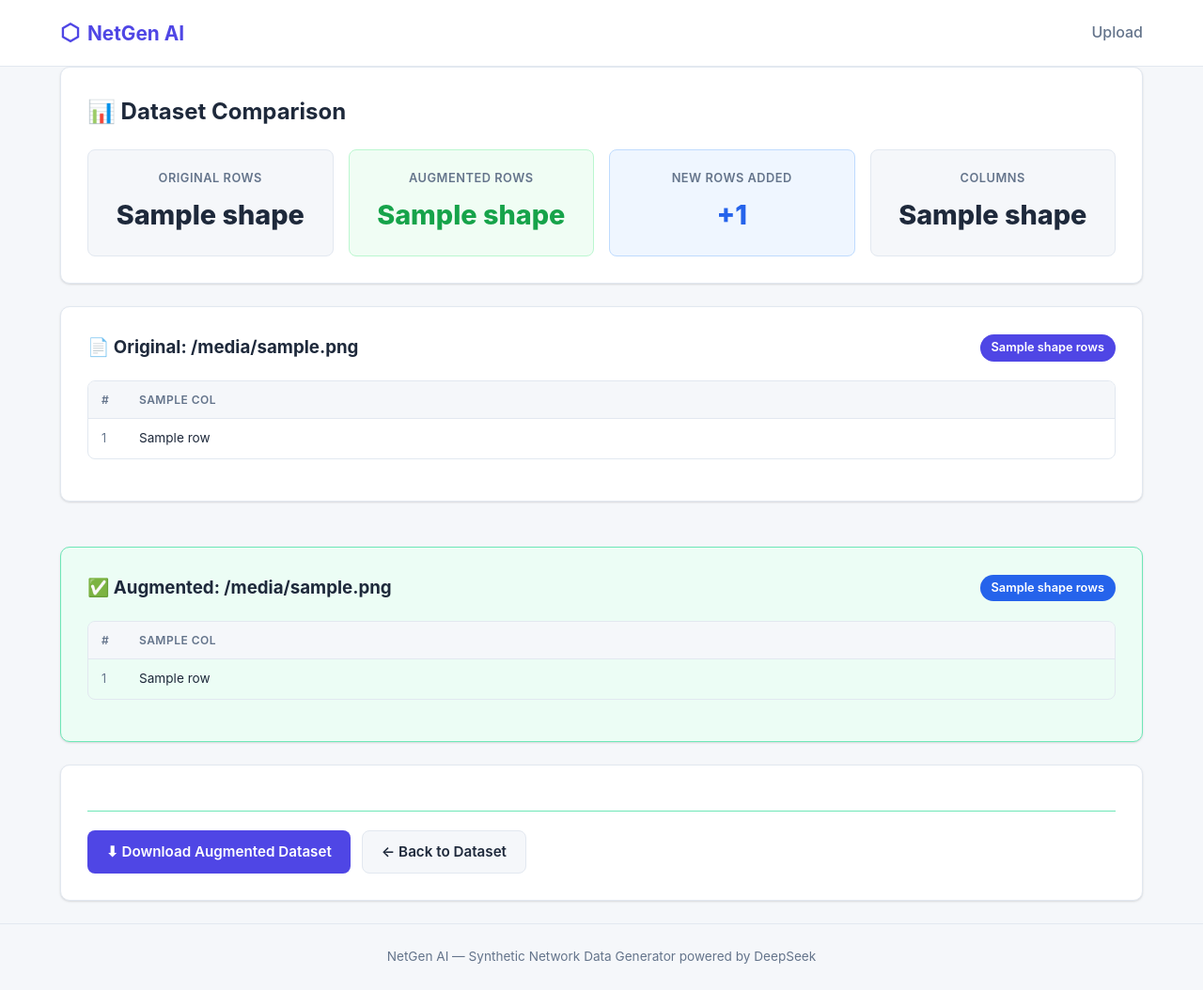
After one commit to KienNguyen-2006/Netgen-AI, a Flask app: template templates/compare.html in a window 1280 px wide. The commit adds this page. Shown: the whole page at 94% size. Run offline with Flask 3, Linux system fonts and the light colour scheme; the template is opened without the code that fills it: most values are stand-ins (such as "Sample title", 1, 10 or a date in 2020); some libraries are stand-ins or nearby versions.

Commit message:
Completed all the function

```diff
--- a/ai_generator.py
+++ b/ai_generator.py
@@ -11,15 +11,18 @@ API_URL = "https://openrouter.ai/api/v1/chat/completions"
 
 MODELS = [
     "nvidia/nemotron-3-super-120b-a12b:free",
+    "google/gemma-4-26b-a4b-it:free",
+    "qwen/qwen3-coder:free",
+    "meta-llama/llama-3.3-70b-instruct:free",
+    "google/gemma-3-27b-it:free",
 ]
 
 SYSTEM_PROMPT = (
-    "You are a network data expert. Analyze the schema and sample rows from this "
-    "BGP network dataset. Generate {n} new realistic rows that follow the same "
-    "patterns, value ranges, and distributions. The generated rows must be coherent, "
-    "valid within the schema, and must NOT duplicate any existing entries. "
-    "Return ONLY a JSON array of objects where each key matches the column headers "
-    "exactly. Do not include any explanation or markdown."
+    "You are a network data expert. Generate {n} new realistic rows for this "
+    "BGP network dataset. Follow the same patterns, value ranges, and distributions. "
+    "Do NOT duplicate existing entries. "
+    "IMPORTANT: Output ONLY a valid JSON array. No thinking, no explanation, no markdown. "
+    "Start your response with [ and end with ]."
 )
 
 
@@ -47,7 +50,7 @@ def _call_api(api_key: str, model: str, system: str, user_content: str) -> dict:
         ],
     }
 
-    response = requests.post(API_URL, headers=headers, json=payload, timeout=120)
+    response = requests.post(API_URL, headers=headers, json=payload, timeout=60)
     data = response.json()
 
     if not response.ok or "error" in data:
@@ -75,7 +78,7 @@ def generate_rows(schema_prompt: str, num_rows: int, retry: bool = True):
             last_error = exc
             print(f"[NetGen AI] {model} failed: {exc}")
             if i < len(MODELS) - 1:
-                time.sleep(2)
+                time.sleep(0.5)
             continue
     else:
         raise RuntimeError(
--- a/app.py
+++ b/app.py
@@ -84,7 +84,7 @@ def generate():
 
     try:
         num_rows = int(request.form.get("num_rows", 5))
-        if num_rows < 1 or num_rows > 100:
+        if num_rows < 1 or num_rows > 10:
             raise ValueError
     except (TypeError, ValueError):
         flash("Please enter a valid number of rows (1–100).", "error")
@@ -143,6 +143,47 @@ def discard():
     return redirect(url_for("dataset"))
 
 
+@app.route("/compare")
+def compare():
+    filepath = session.get("filepath")
+    output_path = session.get("output_path")
+
+    if not filepath or not os.path.exists(filepath):
+        flash("No dataset loaded. Please upload a CSV file first.", "error")
+        return redirect(url_for("index"))
+
+    if not output_path or not os.path.exists(output_path):
+        flash("No augmented dataset yet. Generate and confirm rows first.", "error")
+        return redirect(url_for("dataset"))
+
+    original_df = load_dataset(filepath)
+    augmented_df = load_dataset(output_path)
+
+    original_info = get_dataset_info(original_df)
+    augmented_info = get_dataset_info(augmented_df)
+
+    new_rows_count = len(augmented_df) - len(original_df)
+
+    original_page = request.args.get("orig_page", 1, type=int)
+    augmented_page = request.args.get("aug_page", 1, type=int)
+
+    original_pagination = paginate_df(original_df, original_page, per_page=10)
+    augmented_pagination = paginate_df(augmented_df, augmented_page, per_page=10)
+
+    output_filename = os.path.basename(output_path)
+
+    return render_template(
+        "compare.html",
+        filename=session.get("filename"),
+        output_filename=output_filename,
+        original_info=original_info,
+        augmented_info=augmented_info,
+        original_pagination=original_pagination,
+        augmented_pagination=augmented_pagination,
+        new_rows_count=new_rows_count,
+    )
+
+
 @app.route("/download/<filename>")
 def download(filename):
     filepath = os.path.join(OUTPUT_FOLDER, filename)
--- a/data_handler.py
+++ b/data_handler.py
@@ -34,8 +34,7 @@ def get_dataset_info(df: pd.DataFrame) -> dict:
     }
 
 
-def _truncate_value(val, max_len=100):
-    """Truncate long string values to keep the prompt compact."""
+def _truncate_value(val, max_len=60):
     s = str(val)
     if len(s) > max_len:
         return s[:max_len] + "..."
@@ -47,12 +46,12 @@ def get_schema_prompt(df: pd.DataFrame) -> str:
     schema_lines = [f"- {col}: {dtype}" for col, dtype in df.dtypes.items()]
     schema_text = "\n".join(schema_lines)
 
-    sample = df.head(3).copy()
+    sample = df.head(2).copy()
     for col in sample.columns:
         sample[col] = sample[col].apply(lambda v: _truncate_value(v))
 
     sample_json = sample.to_json(orient="records", indent=2)
-    return f"Schema:\n{schema_text}\n\nSample rows (values may be truncated):\n{sample_json}"
+    return f"Schema:\n{schema_text}\n\nSample rows:\n{sample_json}"
 
 
 def append_rows(original_path: str, new_rows: list[dict]) -> str:
--- a/static/style.css
+++ b/static/style.css
@@ -552,6 +552,69 @@ body {
     color: var(--color-text-muted);
 }
 
+/* Compare Page */
+.stats-grid {
+    display: grid;
+    grid-template-columns: repeat(auto-fit, minmax(150px, 1fr));
+    gap: 16px;
+    margin-top: 16px;
+}
+
+.stat-card {
+    background: var(--color-bg);
+    border: 1px solid var(--color-border);
+    border-radius: 8px;
+    padding: 20px;
+    text-align: center;
+}
+
+.stat-card-success {
+    background: var(--color-success-bg);
+    border-color: var(--color-success-border);
+}
+
+.stat-card-info {
+    background: var(--color-info-bg);
+    border-color: #bfdbfe;
+}
+
+.stat-label {
+    font-size: 0.8rem;
+    font-weight: 600;
+    color: var(--color-text-muted);
+    text-transform: uppercase;
+    letter-spacing: 0.04em;
+    margin-bottom: 6px;
+}
+
+.stat-value {
+    font-size: 1.8rem;
+    font-weight: 800;
+    color: var(--color-text);
+}
+
+.stat-card-success .stat-value {
+    color: var(--color-success);
+}
+
+.stat-card-info .stat-value {
+    color: var(--color-info);
+}
+
+.compare-grid {
+    display: grid;
+    grid-template-columns: 1fr;
+    gap: 24px;
+}
+
+.new-row {
+    background: #dcfce7 !important;
+}
+
+.new-row:hover {
+    background: #bbf7d0 !important;
+}
+
 /* Responsive */
 @media (max-width: 640px) {
     .hero h1 {
--- a/templates/base.html
+++ b/templates/base.html
@@ -16,6 +16,9 @@
                 <a href="{{ url_for('index') }}">Upload</a>
                 {% if session.get('filepath') %}
                 <a href="{{ url_for('dataset') }}">Dataset</a>
+                {% endif %}
+                {% if session.get('output_path') %}
+                <a href="{{ url_for('compare') }}">Compare</a>
                 {% endif %}
             </div>
         </div>
--- /dev/null
+++ b/templates/compare.html
@@ -0,0 +1,123 @@
+{% extends "base.html" %}
+{% block title %}NetGen AI — Compare Datasets{% endblock %}
+
+{% block content %}
+<section class="card">
+    <div class="card-header">
+        <h2>📊 Dataset Comparison</h2>
+    </div>
+
+    <div class="stats-grid">
+        <div class="stat-card">
+            <div class="stat-label">Original Rows</div>
+            <div class="stat-value">{{ original_info.shape[0] }}</div>
+        </div>
+        <div class="stat-card stat-card-success">
+            <div class="stat-label">Augmented Rows</div>
+            <div class="stat-value">{{ augmented_info.shape[0] }}</div>
+        </div>
+        <div class="stat-card stat-card-info">
+            <div class="stat-label">New Rows Added</div>
+            <div class="stat-value">+{{ new_rows_count }}</div>
+        </div>
+        <div class="stat-card">
+            <div class="stat-label">Columns</div>
+            <div class="stat-value">{{ original_info.shape[1] }}</div>
+        </div>
+    </div>
+</section>
+
+<div class="compare-grid">
+    <section class="card">
+        <div class="card-header">
+            <h3>📄 Original: {{ filename }}</h3>
+            <span class="badge">{{ original_info.shape[0] }} rows</span>
+        </div>
+
+        <div class="table-wrapper">
+            <table class="data-table">
+                <thead>
+                    <tr>
+                        <th class="row-num">#</th>
+                        {% for col in original_info.columns %}
+                        <th>{{ col }}</th>
+                        {% endfor %}
+                    </tr>
+                </thead>
+                <tbody>
+                    {% for row in original_pagination.records %}
+                    <tr>
+                        <td class="row-num">{{ (original_pagination.page - 1) * original_pagination.per_page + loop.index }}</td>
+                        {% for col in original_info.columns %}
+                        <td>{{ row[col] }}</td>
+                        {% endfor %}
+                    </tr>
+                    {% endfor %}
+                </tbody>
+            </table>
+        </div>
+
+        {% if original_pagination.total_pages > 1 %}
+        <div class="pagination">
+            {% if original_pagination.page > 1 %}
+            <a href="{{ url_for('compare', orig_page=original_pagination.page - 1, aug_page=augmented_pagination.page) }}" class="btn btn-sm">&laquo; Prev</a>
+            {% endif %}
+            <span class="page-info">Page {{ original_pagination.page }} of {{ original_pagination.total_pages }}</span>
+            {% if original_pagination.page < original_pagination.total_pages %}
+            <a href="{{ url_for('compare', orig_page=original_pagination.page + 1, aug_page=augmented_pagination.page) }}" class="btn btn-sm">Next &raquo;</a>
+            {% endif %}
+        </div>
+        {% endif %}
+    </section>
+
+    <section class="card card-generated">
+        <div class="card-header">
+            <h3>✅ Augmented: {{ output_filename }}</h3>
+            <span class="badge badge-info">{{ augmented_info.shape[0] }} rows</span>
+        </div>
+
+        <div class="table-wrapper">
+            <table class="data-table">
+                <thead>
+                    <tr>
+                        <th class="row-num">#</th>
+                        {% for col in augmented_info.columns %}
+                        <th>{{ col }}</th>
+                        {% endfor %}
+                    </tr>
+                </thead>
+                <tbody>
+                    {% for row in augmented_pagination.records %}
+                    {% set row_num = (augmented_pagination.page - 1) * augmented_pagination.per_page + loop.index %}
+                    <tr class="{{ 'new-row' if row_num > original_info.shape[0] }}">
+                        <td class="row-num">{{ row_num }}</td>
+                        {% for col in augmented_info.columns %}
+                        <td>{{ row[col] }}</td>
+                        {% endfor %}
+                    </tr>
+                    {% endfor %}
+                </tbody>
+            </table>
+        </div>
+
+        {% if augmented_pagination.total_pages > 1 %}
+        <div class="pagination">
+            {% if augmented_pagination.page > 1 %}
+            <a href="{{ url_for('compare', aug_page=augmented_pagination.page - 1, orig_page=original_pagination.page) }}" class="btn btn-sm">&laquo; Prev</a>
+            {% endif %}
+            <span class="page-info">Page {{ augmented_pagination.page }} of {{ augmented_pagination.total_pages }}</span>
+            {% if augmented_pagination.page < augmented_pagination.total_pages %}
+            <a href="{{ url_for('compare', aug_page=augmented_pagination.page + 1, orig_page=original_pagination.page) }}" class="btn btn-sm">Next &raquo;</a>
+            {% endif %}
+        </div>
+        {% endif %}
+    </section>
+</div>
+
+<section class="card">
+    <div class="preview-actions">
+        <a href="{{ url_for('download', filename=output_filename) }}" class="btn btn-primary">⬇ Download Augmented Dataset</a>
+        <a href="{{ url_for('dataset') }}" class="btn btn-secondary">← Back to Dataset</a>
+    </div>
+</section>
+{% endblock %}
--- a/templates/dataset.html
+++ b/templates/dataset.html
@@ -73,7 +73,7 @@
         <div class="generate-controls">
             <div class="input-group">
                 <label for="num_rows">Number of rows:</label>
-                <input type="number" name="num_rows" id="num_rows" value="5" min="1" max="100" class="input-field">
+                <input type="number" name="num_rows" id="num_rows" value="3" min="1" max="10" class="input-field">
             </div>
             <button type="submit" class="btn btn-primary" id="generate-btn">
                 <span class="btn-text">🤖 Generate Rows</span>
```
Also changed, not shown: outputs/BGP Network dataset_augmented.csv (+5 -5 lines).
